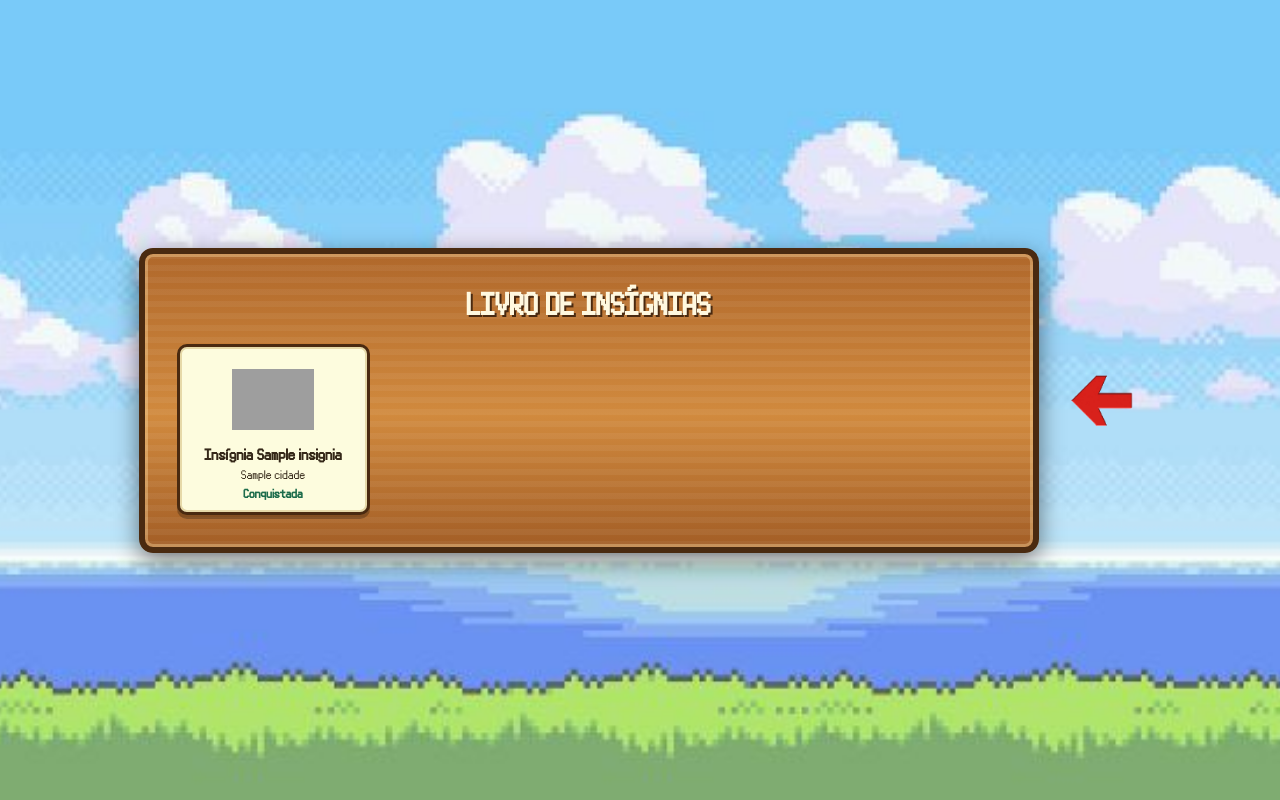
After one commit to Tedesc000/Bigomon, a PHP site: template src/Views/bolsa/insignias.php in a window 1280 px wide. The commit adds this page. Run offline with PHP 8.4, Linux system fonts and the light colour scheme; the template is opened without the code that fills it: most values are stand-ins (such as "Sample title", 1, 10 or a date in 2020); some web fonts are replaced; grey boxes are pictures that could not be loaded.

Commit message:
lista de insignias feita

```diff
--- /dev/null
+++ b/src/Views/bolsa/insignias.php
@@ -0,0 +1,41 @@
+<?php
+$versaoAsset = static function (string $caminho): int {
+    $arquivo = __DIR__ . '/../../../public/' . $caminho;
+    return is_file($arquivo) ? filemtime($arquivo) : 0;
+};
+?>
+<!DOCTYPE html>
+<html lang="pt-br">
+<head>
+    <meta charset="UTF-8">
+    <meta name="viewport" content="width=device-width, initial-scale=1.0">
+    <title>Livro de Insígnias</title>
+    <link rel="stylesheet" href="assets/css/mapas.css?v=<?= $versaoAsset('assets/css/mapas.css') ?>">
+    <link rel="stylesheet" href="assets/css/inicioLogin.css?v=<?= $versaoAsset('assets/css/inicioLogin.css') ?>">
+    <link rel="stylesheet" href="assets/css/insignias.css?v=<?= $versaoAsset('assets/css/insignias.css') ?>">
+</head>
+<body id="corpoLoja">
+    <main id="paginaLoja">
+        <section class="livroInsignias" aria-labelledby="tituloInsignias">
+            <h1 id="tituloInsignias">LIVRO DE INSÍGNIAS</h1>
+            <ul class="listaInsignias">
+                <?php foreach ($insignias as $insignia): ?>
+                    <li class="cartaoInsignia<?= $insignia['conquistada'] ? ' conquistada' : ' pendente' ?>">
+                        <img
+                            src="../public/assets/img/icons/insignia_<?= htmlspecialchars($insignia['icone'], ENT_QUOTES, 'UTF-8') ?>.png"
+                            alt=""
+                            class="imagemInsignia"
+                        >
+                        <span class="nomeInsignia">Insígnia <?= htmlspecialchars($insignia['nome'], ENT_QUOTES, 'UTF-8') ?></span>
+                        <span class="cidadeInsignia"><?= htmlspecialchars($insignia['cidade'], ENT_QUOTES, 'UTF-8') ?></span>
+                        <span class="estadoInsignia"><?= $insignia['conquistada'] ? 'Conquistada' : 'Não conquistada' ?></span>
+                    </li>
+                <?php endforeach; ?>
+            </ul>
+        </section>
+        <a href="<?= htmlspecialchars($linkVoltar, ENT_QUOTES, 'UTF-8') ?>" id="botaoSeta" class="setaVoltar" aria-label="Voltar ao jogo">
+            <img id="seta" src="../public/assets/img/icons/seta.png" alt="Voltar">
+        </a>
+    </main>
+</body>
+</html>
```
Also changed, not shown: src/Controllers/BolsaControlador.php (+45 -0 lines), src/Utils/frontJogo.php (+7 -0 lines), public/assets/css/frontJogo.css, public/assets/css/insignias.css (added).
